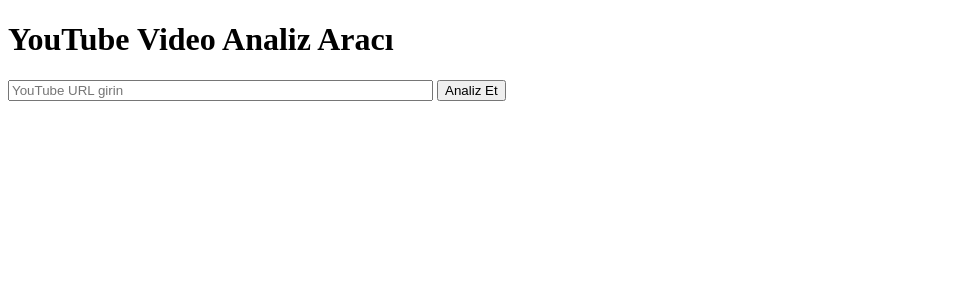
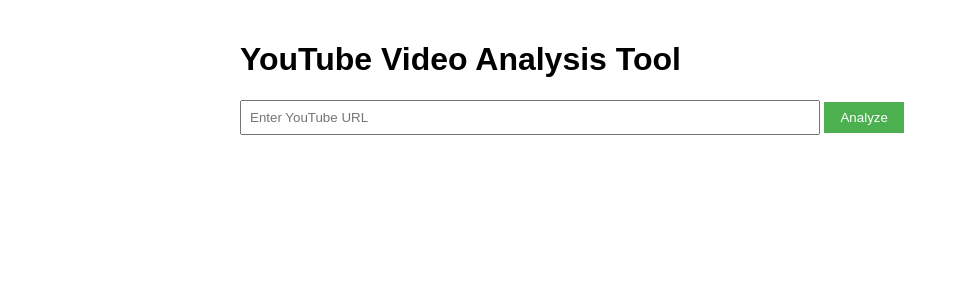
Before and after one commit to SilaisCoding/videoSum, a Flask app: page / in a window 1280 px wide. Shown: the top 300 px of the page, without its empty margins (0-959 px from the left). Run offline with Flask 3, Linux system fonts and the light colour scheme.

Commit message:
Enhance YouTube video summarizer with AI analysis and environment variable support

```diff
--- a/app.py
+++ b/app.py
@@ -4,11 +4,15 @@ from sumy.parsers.plaintext import PlaintextParser
 from sumy.nlp.tokenizers import Tokenizer
 from sumy.summarizers.lsa import LsaSummarizer
 from googleapiclient.discovery import build
+from myenv import load_dotenv
 import re
+import ollama
 import os
 
+load_dotenv()
+
 app = Flask(__name__)
-API_KEY = "YOUR_API_KEY"  # Buraya kendi API anahtarınızı girin
+API_KEY = os.getenv("API_KEY")
 
 def get_video_id(url):
     regex = r"(?:v=|\/)([0-9A-Za-z_-]{11}).*"
@@ -27,6 +31,27 @@ def summarize_text(text, sentences_count=5):
     summary = summarizer(parser.document, sentences_count)
     return " ".join([str(sentence) for sentence in summary])
 
+def analyze_with_llama(text):
+    try:
+        prompt = f"""
+        Analyze the following video summary and provide:
+        1. Key insights and main points
+        2. Potential biases or missing perspectives
+        3. Related topics for further research
+        4. Critical analysis of arguments presented
+
+        Summary: {text}
+        """
+
+        response = ollama.chat(
+            model='llama3',
+            messages=[{'role': 'user', 'content': prompt}]
+        )
+        return response['message']['content']
+
+    except Exception as e:
+        return f"AI Analysis Error: {str(e)}"
+
 @app.route('/', methods=['GET', 'POST'])
 def index():
     if request.method == 'POST':
@@ -34,25 +59,29 @@ def index():
         video_id = get_video_id(url)
 
         try:
-            # Transkript al
+            # Get transcript
             transcript = YouTubeTranscriptApi.get_transcript(video_id)
             text = " ".join([t['text'] for t in transcript])
 
-            # Video detayları
+            # Summarize
+            summary = summarize_text(text)
+
+            # AI Analysis
+            ai_analysis = analyze_with_llama(summary)
+
+            # Get video details
             details = get_video_details(video_id)
 
-            # Özetleme
-            summary = summarize_text(text)
-
             return render_template('result.html',
-                                 title=details['title'],
-                                 channel=details['channelTitle'],
-                                 description=details['description'],
-                                 summary=summary,
-                                 transcript=text)
+                                title=details['title'],
+                                channel=details['channelTitle'],
+                                description=details['description'],
+                                summary=summary,
+                                transcript=text,
+                                ai_analysis=ai_analysis)
 
         except Exception as e:
-            error = f"Hata oluştu: {str(e)}"
+            error = f"Error: {str(e)}"
             return render_template('index.html', error=error)
 
     return render_template('index.html')
--- a/templates/index.html
+++ b/templates/index.html
@@ -1,16 +1,22 @@
 <!DOCTYPE html>
 <html>
 <head>
-    <title>YouTube Video Özetleyici</title>
+    <title>YouTube Video Analyzer</title>
+    <style>
+        body { font-family: Arial, sans-serif; max-width: 800px; margin: 0 auto; padding: 20px; }
+        input[type="text"] { width: 70%; padding: 8px; }
+        button { padding: 8px 16px; background-color: #4CAF50; color: white; border: none; cursor: pointer; }
+        .error { color: red; }
+    </style>
 </head>
 <body>
-    <h1>YouTube Video Analiz Aracı</h1>
+    <h1>YouTube Video Analysis Tool</h1>
     {% if error %}
-        <p style="color: red;">{{ error }}</p>
+        <p class="error">{{ error }}</p>
     {% endif %}
     <form method="POST">
-        <input type="text" name="url" placeholder="YouTube URL girin" size="50">
-        <button type="submit">Analiz Et</button>
+        <input type="text" name="url" placeholder="Enter YouTube URL" required>
+        <button type="submit">Analyze</button>
     </form>
 </body>
 </html>
```
Also changed, not shown: templates/result.html (+28 -9 lines), tests/test_app.py (added, +2 -0 lines), 1 other file.
